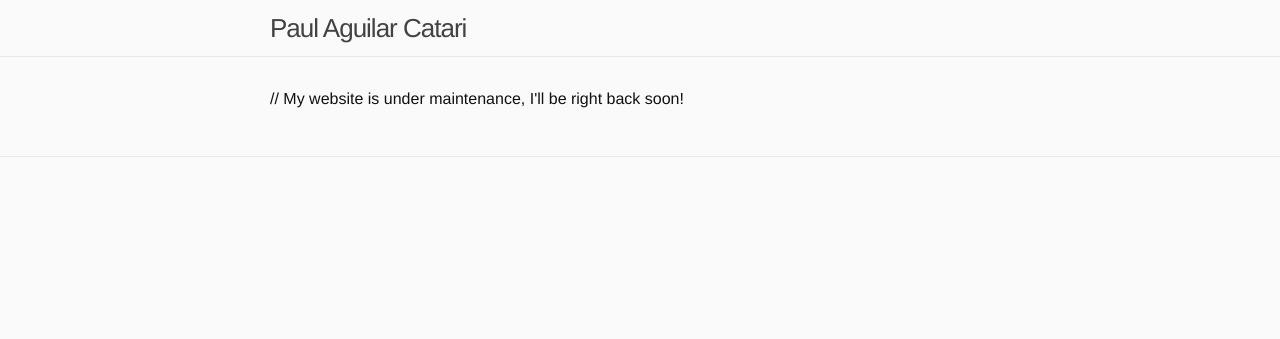
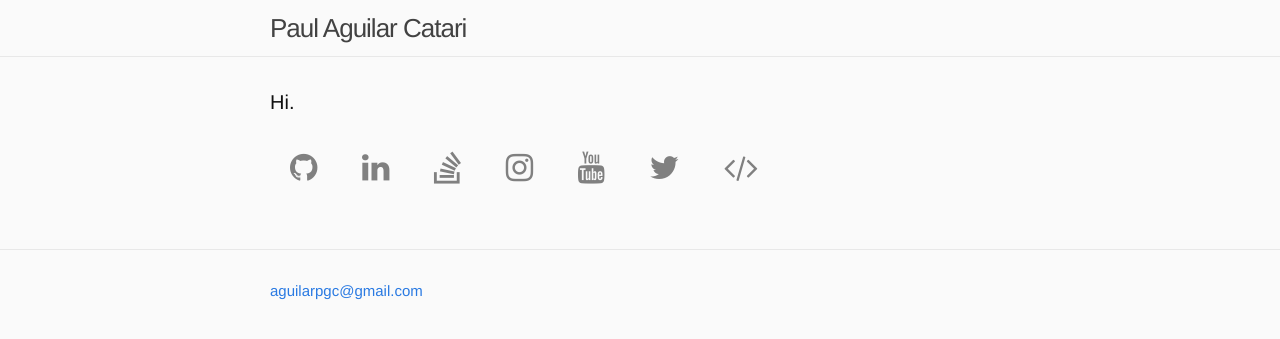
Before and after one commit to aguilarpgc/aguilarpgc.github.io, a Jekyll site: the page built from index.html, in a window 1280 px wide. Shown: the top 339 px of the page. Built offline with Jekyll 4.4.1, drawn with Linux system fonts in a browser that asks for light colours; nearby versions of some CDN libraries.

Commit message:
back online

```diff
--- a/_includes/footer.html
+++ b/_includes/footer.html
@@ -3,7 +3,7 @@
     <div class="footer-col-wrapper">
       <div class="footer-col footer-col-1">
         <ul class="contact-list">
-          <!-- <li><a href="mailto:{{ site.email }}?subject=Hello">{{ site.email }}</a></li> -->
+          <li><a href="mailto:{{ site.email }}?subject=Hello">{{ site.email }}</a></li>
         </ul>
       </div>
 	</div>
--- a/_includes/me.html
+++ b/_includes/me.html
@@ -1,6 +1,5 @@
 		<p>
-			// My website is under maintenance, I'll be right back soon!
-<!-- 			{% for account in site.data.accounts %}
+			{% for account in site.data.accounts %}
 			{% include account.html fa_name=account.fa_name url=account.url %}
-			{% endfor %} -->
+			{% endfor %}
 		</p>
--- a/index.html
+++ b/index.html
@@ -5,35 +5,7 @@ layout: default
 <div class="home">
 
 	<div>
-		<!-- <h1 class="page-heading">Hi.</h1> -->
+		<h1 class="page-heading">Hi.</h1>
 		{% include me.html %}
 	</div>
-<!-- 	<div>
-		<h1 class="page-heading">Posts.</h1>
-		<ul class="post-list">
-			{% for post in site.posts %}
-				<li>
-					<span class="post-meta">{{ post.date | date: "%b %-d, %Y" }}</span>
-
-					<h2>
-						<a class="post-link" href="{{ post.url | prepend: site.baseurl }}">{{ post.title }}</a>
-					</h2>
-				</li>
-			{% endfor %}
-
-			<div class="pagination">
-				{% if paginator.previous_page %}
-					<a href="{{ paginator.previous_page_path}}" class="previous">Previous</a>
-				 {% else %}
-					<span class="previous">Previous</span>
-				{% endif %}
-					<span class="page_number ">Page: {{ paginator.page }} of {{ paginator.total_pages }}</span>
-				{% if paginator.next_page %}
-					<a href="{{ paginator.next_page_path }}" class="next">Next</a>
-				{% else %}
-					<span class="next ">Next</span>
-				{% endif %}
-			</div>
-		</ul>
-	</div> -->
 </div>
```
